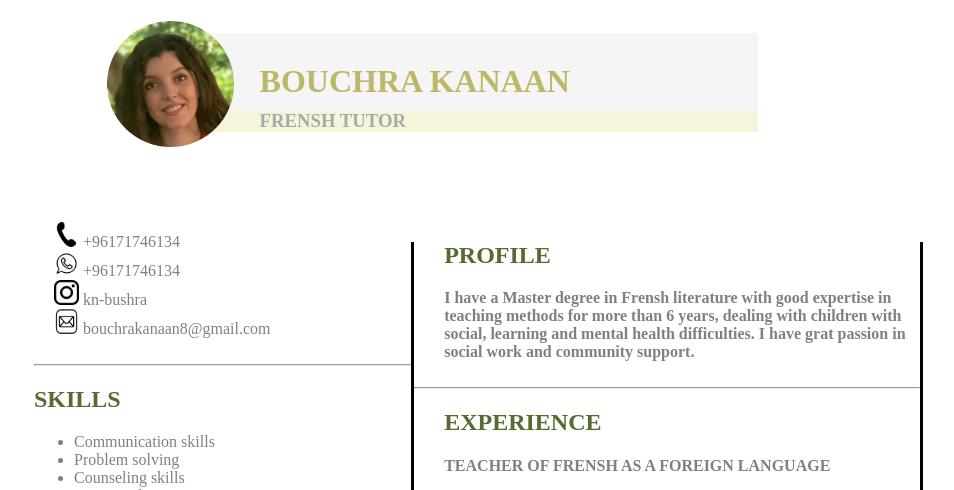
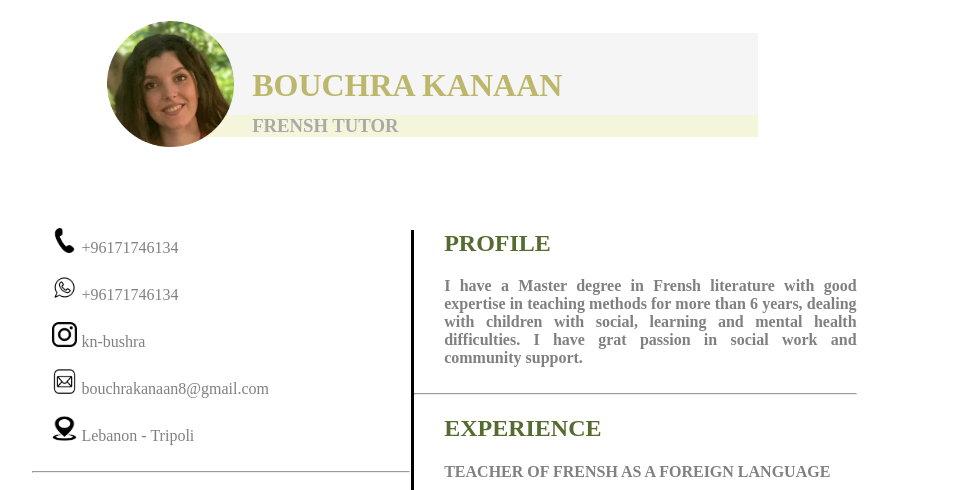
Before and after one commit to WeberYa/Bouchra.CV, a plain HTML site: page English-cv.html in a window 1280 px wide. Shown: the top 490 px of the page, without its empty margins (166-1120 px from the left). Drawn offline with Linux system fonts and the light colour scheme.

Commit message:
Add files via upload

```diff
--- a/English-cv.html
+++ b/English-cv.html
@@ -1,28 +1,32 @@
 <!DOCTYPE html>
 <html lang="en">
+
 <head>
     <meta charset="UTF-8">
     <title>Bouchra's CV site / Lang= English</title>
     <link rel="stylesheet" href="css/styles-eng.css">
     <link rel="icon" href="images/favicon.ico">
 </head>
+
 <body>
     <img class="prof" src="images/bouchra.png" alt="profile picture">
     <div class="firstdiv">
-
         <h1>BOUCHRA KANAAN</h1>
         <h3>FRENSH TUTOR</h3>
     </div>
-    <br><br><br><br>
+    <br><br><br>
     <div class="numbers">
+        <br>
         <img class="phone" src="images/phone.png">
-        <a>+96171746134</a><br>
+        <a>+96171746134</a><br><br>
         <img class="whatsapp" src="images/whatsapp.png">
-        <a href="https://wa.me/96171746134">+96171746134</a><br>
+        <a href="https://wa.me/96171746134">+96171746134</a><br><br>
         <img class="instagram" src="images/instagram.png">
-        <a href="https://instagram.com/kn_bushra?igshid=YmMyMTA2M2Y=">kn-bushra</a><br>
+        <a href="https://instagram.com/kn_bushra?igshid=YmMyMTA2M2Y=">kn-bushra</a><br><br>
         <img class="mail" src="images/mail.png">
         <a href="mailto:bouchrakanaan8@gmail.com">bouchrakanaan8@gmail.com</a><br><br>
+        <img class="location" src="images/location.jpg">
+        <a>Lebanon - Tripoli</a><br><br>
 
         <hr>
 
@@ -50,9 +54,12 @@
 
     <div class="profile">
         <h2 class="s">PROFILE</h2>
-        <div class="s"><b>I have a Master degree in Frensh literature with good expertise in teaching methods for more than 6 years, dealing with children with social, learning and mental health difficulties. I have grat passion in social work and community support.</b></div>
+        <div class="s"><b>I have a Master degree in Frensh literature with good expertise in teaching methods for more
+                than 6 years, dealing with children with social, learning and mental health difficulties. I have grat
+                passion in social work and community support.</b></div>
 
-    <br><hr>
+        <br>
+        <hr>
 
         <h2 class="s">EXPERIENCE</h2>
         <h4 class="s">TEACHER OF FRENSH AS A FOREIGN LANGUAGE</h4>
@@ -69,10 +76,13 @@
         <b class="s">2016 - 2017</b>
         <ul class="s">
             <li>Study the ways in which students learn frensh as a foreign language</li>
-        <li>Examine a linguistic problem (phonetic interference in Arabic-speaking pupils during the learning of Frensh as a foreign language) and implement its scientific treatment with the tools and reference methods</li>
+            <li>Examine a linguistic problem (phonetic interference in Arabic-speaking pupils during the learning of
+                Frensh as a foreign language) and implement its scientific treatment with the tools and reference
+                methods</li>
         </ul>
 
-        <br><hr>
+        <br>
+        <hr>
 
         <h2 class="language">LANGUAGE</h2>
         <section class="flex">
@@ -82,13 +92,20 @@
         </section>
         <br>
         <section class="flexx">
-        <div class="arone"><div class="artwo"></div></div>
-        <div class="frone"><div class="frtwo"></div></div>
-        <div class="engone"><div class="engtwo"></div></div>
+            <div class="arone">
+                <div class="artwo"></div>
+            </div>
+            <div class="frone">
+                <div class="frtwo"></div>
+            </div>
+            <div class="engone">
+                <div class="engtwo"></div>
+            </div>
         </section><br><br>
 
 
     </div>
 
 </body>
+
 </html>
--- a/css/styles-eng.css
+++ b/css/styles-eng.css
@@ -15,10 +15,10 @@
 
 h1 {
     color: darkkhaki;
-    padding-top: 30px;
-    padding-bottom: 10px;
+    padding-top: 6%;
+    padding-bottom: 2%;
     margin-bottom: 0;
-    padding-left: 70px;
+    padding-left: 11%;
     background-color: whitesmoke;
 }
 
@@ -26,7 +26,7 @@ h3 {
     color: darkgray;
     background-color: beige;
     margin-top: 0;
-    padding-left: 70px;
+    padding-left: 11%;
 }
 
 .whatsapp {
@@ -53,6 +53,12 @@ h3 {
     width: 25px;
 }
 
+.location {
+    margin-left: 20px;
+    height: 25px;
+    width: 25px;
+}
+
 a {
     font-size: medium;
     color: gray;
@@ -62,6 +68,7 @@ a {
 }
 
 .numbers {
+    left: 0;
     color: gray;
     position: absolute;
     width: 29.5%;
@@ -71,20 +78,22 @@ a {
     border-right: 0;
     border-top: 0;
     border-bottom: 0;
-    padding-left: 15%;
+    margin-left: 15.5%;
 }
 
 .profile {
     color: gray;
     position: relative;
-    width: 40%;
+    width: 35%;
+    text-align: justify;
     border-color: black;
     border-style: solid;
     border-top: 0;
+    border-right: 0;
     border-bottom: 0;
     padding-left: 0.03%;
     margin-left: 45%;
-    margin-right: 15%;
+    margin-right: 15.6%;
 }
 
 .s {
```
Also changed, not shown: index.html (+8 -5 lines), css/styles.css (line endings or trailing spaces), images/location.jpg (added). Lines whose indentation alone changed are shown as unchanged.
